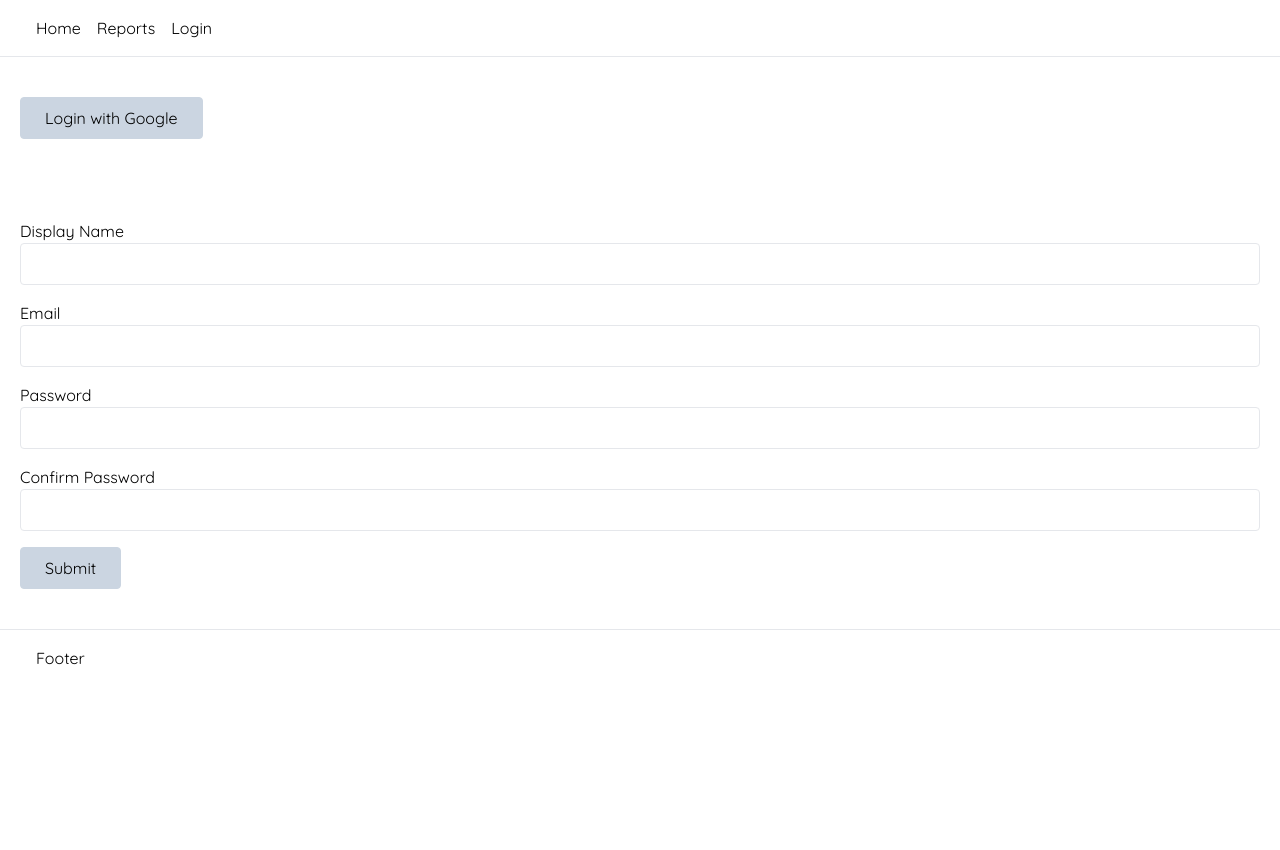
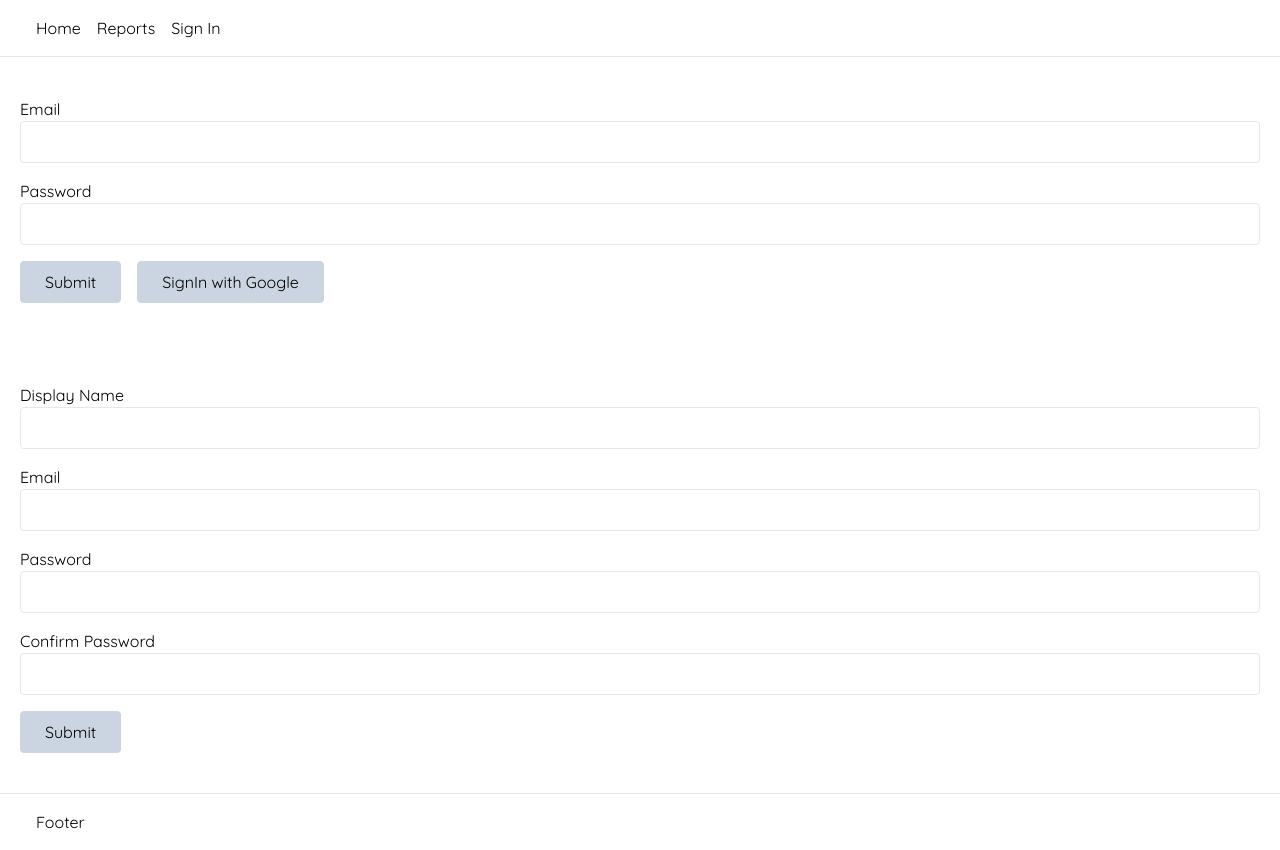
Before and after one commit to pateldhaval/shopsimply, a React (Vite) app: page /auth in a window 1280 px wide. Before the commit the page ends 800 px from the top, so only its background shows below. Built offline with nearby package versions, Linux system fonts and the light colour scheme; no server answers.

Commit message:
SignIn with firebase form & functionality added

```diff
--- a/src/components/Header/Header.tsx
+++ b/src/components/Header/Header.tsx
@@ -12,7 +12,7 @@ export const Header: React.FC<Props> = (props) => {
 			<div className='container space-x-4'>
 				<Link to='/'>Home</Link>
 				<Link to='/reports'>Reports</Link>
-				<Link to='/auth'>Login</Link>
+				<Link to='/auth'>Sign In</Link>
 			</div>
 		</header>
 	);
--- a/src/components/SignIn/SignIn.tsx
+++ b/src/components/SignIn/SignIn.tsx
@@ -1,16 +1,31 @@
+import { useState } from 'react';
+
 // import './SignIn.css';
+import { SignInFormFields } from '@/app/types';
 import { Button } from '@/components/Button';
 import { Section } from '@/components/Section';
-import { createProfileFromAuth, loginWithGooglePopup } from '@/utils/firebase/firebase.util';
+import {
+    createProfileFromAuth, signInAuthUserWithEmailAndPassword, signInWithGooglePopup
+} from '@/utils/firebase/firebase.util';
+
+import { Input } from '../Input';
+
+const initialFormFields: SignInFormFields = {
+	email: '',
+	password: ''
+};
 
 interface Props {
 	// children: React.ReactNode;
 }
 
 export const SignIn: React.FC<Props> = (props) => {
-	const loginWithGoogle = async () => {
+	const [formFields, setFormFields] = useState(initialFormFields);
+	const { email, password } = formFields;
+
+	const signInWithGoogle = async () => {
 		try {
-			const response = await loginWithGooglePopup();
+			const response = await signInWithGooglePopup();
 			// console.log(response);
 			await createProfileFromAuth(response.user);
 			alert('Logged in successfully.');
@@ -18,11 +33,66 @@ export const SignIn: React.FC<Props> = (props) => {
 			console.log(error);
 		}
 	};
+
+	const handleSubmit = async (event: any) => {
+		event.preventDefault();
+
+		try {
+			const response = await signInAuthUserWithEmailAndPassword(
+				email,
+				password
+			);
+			console.log(response);
+			alert('Signed in successfully.');
+
+			// Reset from
+			handleReset();
+		} catch (error: any) {
+			if (error.code === 'auth/user-not-found') {
+				alert('Oops!! User not found');
+			}
+			if (error.code === 'auth/wrong-password') {
+				alert('Oops!! Password is incorrect');
+			}
+			console.log(error);
+		}
+	};
+
+	const handleChange = (event: any) => {
+		const { name, value } = event.target;
+		setFormFields({ ...formFields, [name]: value });
+	};
+
+	const handleReset = () => {
+		setFormFields(initialFormFields);
+	};
+
 	return (
-		<>
-			<Section>
-				<Button onClick={loginWithGoogle}>Login with Google</Button>
-			</Section>
-		</>
+		<Section>
+			<form onSubmit={handleSubmit} className='space-y-4'>
+				<Input
+					label='Email'
+					type='email'
+					name='email'
+					required
+					value={email}
+					onChange={handleChange}
+				/>
+				<Input
+					label='Password'
+					type='password'
+					name='password'
+					required
+					value={password}
+					onChange={handleChange}
+				/>
+				<div className='space-x-4'>
+					<Button>Submit</Button>
+					<Button type='button' onClick={signInWithGoogle}>
+						SignIn with Google
+					</Button>
+				</div>
+			</form>
+		</Section>
 	);
 };
--- a/src/components/Signup/Signup.tsx
+++ b/src/components/Signup/Signup.tsx
@@ -2,7 +2,7 @@
 
 import { useState } from 'react';
 
-import { SignupFormFields } from '@/app/types';
+import { SignUpFormFields } from '@/app/types';
 import { Button } from '@/components/Button';
 import { Input } from '@/components/Input';
 import { Section } from '@/components/Section';
@@ -10,7 +10,7 @@ import {
     createAuthUserWithEmailAndPassword, createProfileFromAuth
 } from '@/utils/firebase/firebase.util';
 
-const initialFormFields: SignupFormFields = {
+const initialFormFields: SignUpFormFields = {
 	displayName: '',
 	email: '',
 	password: '',
--- a/src/utils/firebase/firebase.util.ts
+++ b/src/utils/firebase/firebase.util.ts
@@ -1,7 +1,8 @@
 // Import the functions you need from the SDKs you need
 import { initializeApp } from 'firebase/app';
 import {
-    createUserWithEmailAndPassword, getAuth, GoogleAuthProvider, signInWithPopup, User
+    createUserWithEmailAndPassword, getAuth, GoogleAuthProvider, signInWithEmailAndPassword,
+    signInWithPopup, User
 } from 'firebase/auth';
 import { doc, getDoc, getFirestore, setDoc } from 'firebase/firestore';
 
@@ -23,22 +24,25 @@ const firebaseConfig = {
 // Initialize Firebase
 const firebaseApp = initializeApp(firebaseConfig);
 
+// 3rd party Auth provider (Google)
 const googleProvider = new GoogleAuthProvider();
 googleProvider.setCustomParameters({
 	prompt: 'select_account'
 });
 
+// Global auth used with Firebase methods
 export const auth = getAuth();
 
-// Export login method
-export const loginWithGooglePopup = () => signInWithPopup(auth, googleProvider);
-
-// get db reference from Firebase
+// Global firestore db reference from Firebase
 export const firestore = getFirestore();
 
-// Entry to profile doc with auth
+// Export SignIn method
+export const signInWithGooglePopup = () =>
+	signInWithPopup(auth, googleProvider);
+
+// Entry to profile doc (in db) with authenticated user
 export const createProfileFromAuth = async (
-	/** We'll get all user information if login via 3rd party provider */
+	/** We'll get all user information if SignIn via 3rd party provider */
 	authUser: User,
 	/** We'll need this information if Signup via Email & Password */
 	additionalInfo = {}
@@ -47,7 +51,6 @@ export const createProfileFromAuth = async (
 
 	const refProfileDoc = doc(firestore, 'profiles', authUser.uid);
 	const profileSnapshot = await getDoc(refProfileDoc);
-	// console.log(authUser);
 
 	if (!profileSnapshot.exists()) {
 		const { email, displayName, photoURL } = authUser;
@@ -63,11 +66,12 @@ export const createProfileFromAuth = async (
 				...additionalInfo
 			});
 		} catch (error: any) {
-			console.error(error.message);
+			console.error(error);
 		}
 	}
 };
 
+// SignUp via Email & Password
 export const createAuthUserWithEmailAndPassword = async (
 	email: string,
 	password: string
@@ -76,3 +80,13 @@ export const createAuthUserWithEmailAndPassword = async (
 
 	return await createUserWithEmailAndPassword(auth, email, password);
 };
+
+// SignIn via Email & Password
+export const signInAuthUserWithEmailAndPassword = async (
+	email: string,
+	password: string
+) => {
+	if (!email || !password) return;
+
+	return await signInWithEmailAndPassword(auth, email, password);
+};
```
Also changed, not shown: src/app/types.ts (+6 -1 lines).
